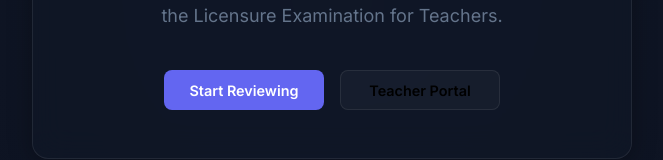
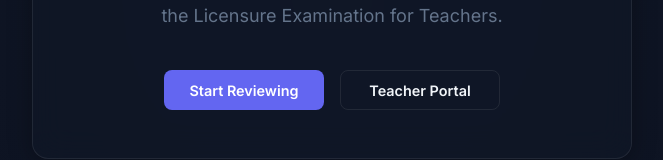
Before and after one commit to Edward-DSA/let-reviewer, a Next.js app: page / in a window 1280 px wide. Shown: the part 405-565 px from the top of the page, without its empty margins (308-971 px from the left). Built offline with nearby package versions, Linux system fonts and the light colour scheme; no server answers; the database is empty.

Commit message:
Fix Teacher Portal button layout and styles

```diff
--- a/src/components/HomeClient.tsx
+++ b/src/components/HomeClient.tsx
@@ -155,11 +155,9 @@ export default function HomeClient({ appName, logoUrl }: HomeClientProps) {
             </button>
             <button
               onClick={() => handleNavigation('/admin', 'Connecting to Portal…')}
-              className="btn"
+              className="btn btn-outline"
               style={{
-                border: '1px solid var(--border-color)',
                 minWidth: '160px',
-                background: 'rgba(255, 255, 255, 0.03)',
               }}
             >
               Teacher Portal
```
